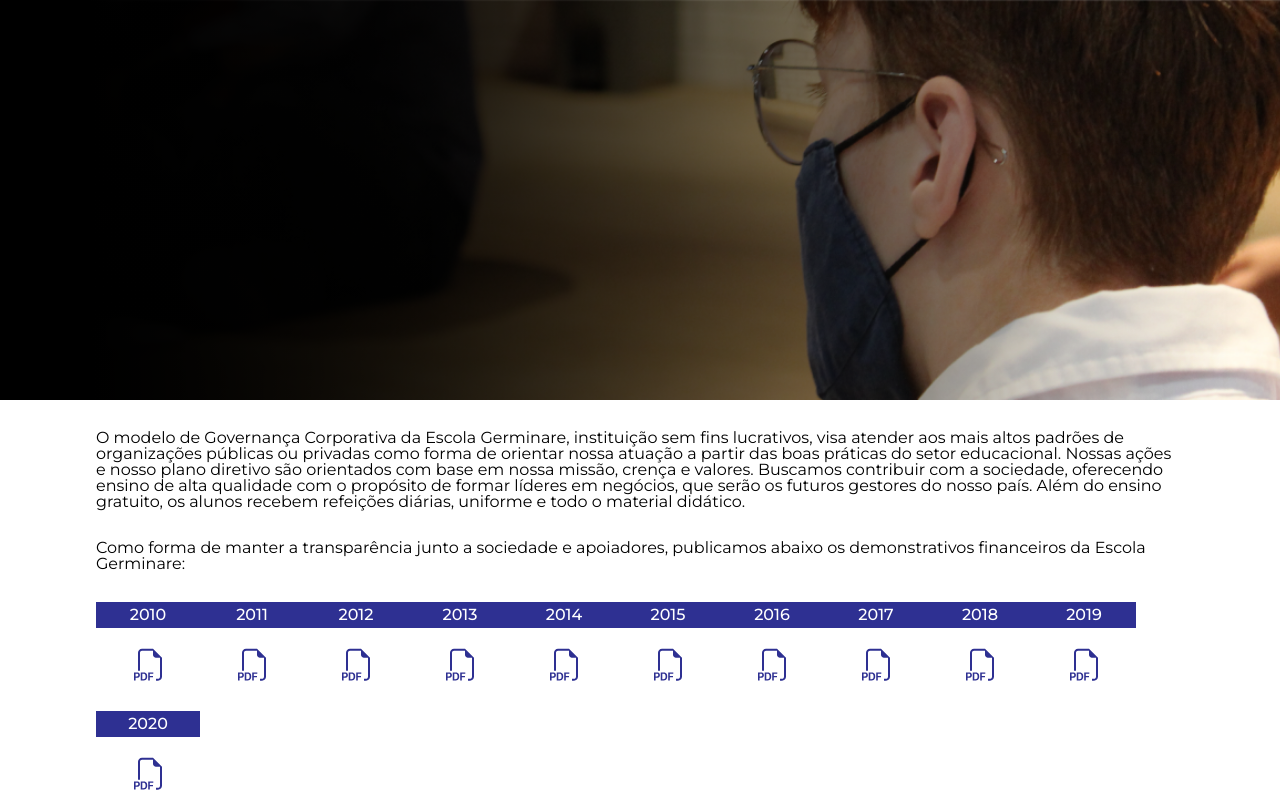
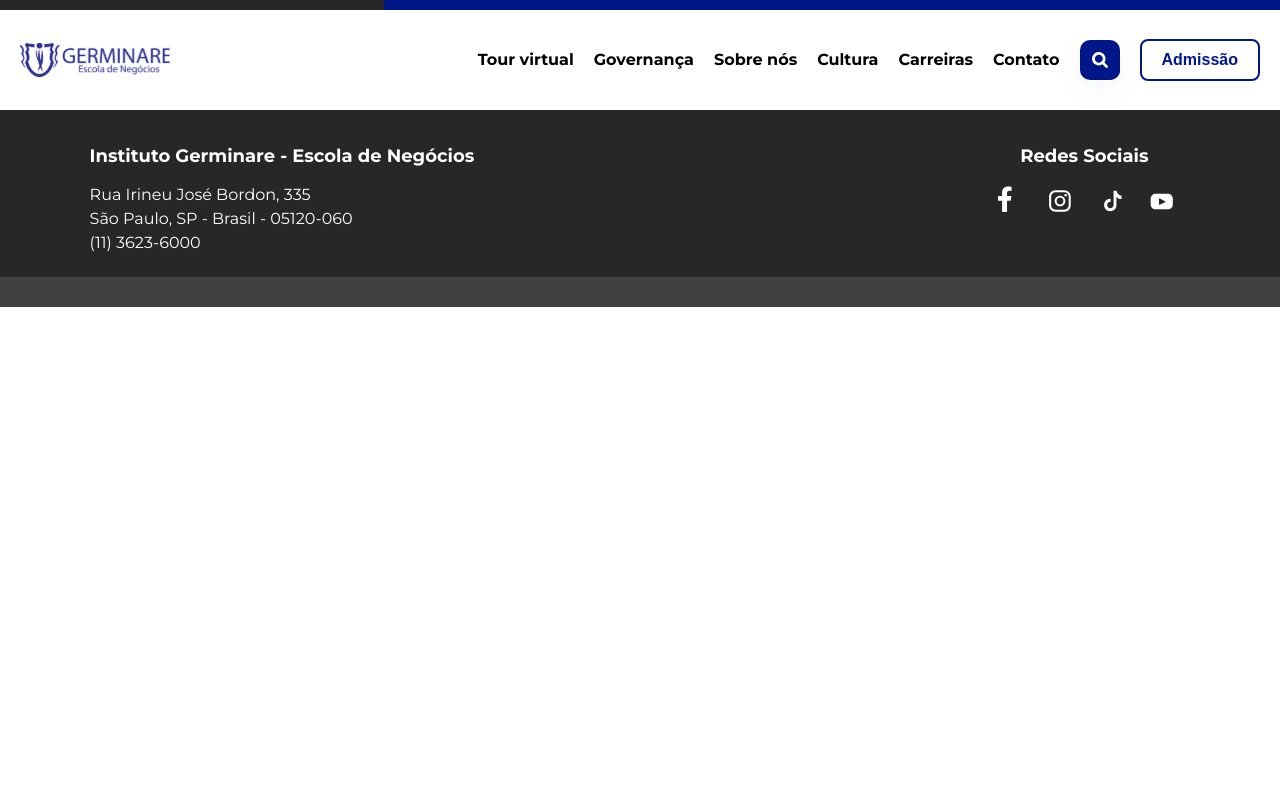
Before and after one commit to M1409/proposta-germinare, a React (Create React App) app: page / in a window 1280 px wide. Shown: the top 800 px of the page. Built offline with nearby package versions, Linux system fonts and the light colour scheme.

Commit message:
fixing develop

```diff
--- a/src/App.tsx
+++ b/src/App.tsx
@@ -1,13 +1,21 @@
-import {Routes, BrowserRouter as Router, Route} from "react-router-dom";
+import {Routes, HashRouter as Router, Route} from "react-router-dom";
 import { Governance } from "./Pages/Governance";
+import { GeneralNavBar } from "./Components";
+import { Footer } from "./Components";
+import Admission from "./Pages/Admission/Admission";
+import Home from "./Pages/Home/Home";
 export default function App() {
   return (
     <div className="App">
+      <GeneralNavBar></GeneralNavBar>
       <Router>
         <Routes>
-          <Route  path='/' element={<Governance />} />
+          <Route  path='/' element={<Home />} />
+          <Route  path='/home/admissão' element={<Admission />} />
+          <Route  path='/home/governança' element={<Governance />} />
         </Routes>
       </Router>
+      <Footer></Footer>
     </div>
   );
 }
--- a/src/Components/Footer/Footer.module.scss
+++ b/src/Components/Footer/Footer.module.scss
@@ -2,12 +2,14 @@
 $border: 30px;
 .footer{
     color: white;
-    width: calc(100vw - ($padding-left * 2));
-    position: absolute;
-    bottom: 0;
+    width: calc(100% - ($padding-left * 2));
+    // position: absolute;
+    // bottom: 0;
     background-color: #272727;
     min-height: 24%;
     padding: 0 $padding-left;
+    padding-top: calc($padding-left / 12);
+    padding-bottom: 10px;
     border-bottom: #404040 $border solid;
 
     .title{
--- a/src/Components/Footer/Footer.tsx
+++ b/src/Components/Footer/Footer.tsx
@@ -1,6 +1,6 @@
 import styles from './Footer.module.scss'
 import { ifb, iinsta, itk, iyt } from './Assets/Images/index'
-export default function Footer() {
+export function Footer() {
     return (
         <footer className={styles.footer}>
             <div className={styles.mainContainer}>
--- a/src/Components/Typography/Typography.tsx
+++ b/src/Components/Typography/Typography.tsx
@@ -2,12 +2,12 @@ import './style.scss'
 
 export type TypographyProps = {
     variant?: 'TypographyParagraph' | 'TypographySubtitle' | 'TypographyTitle'
-    color?: '#2E3092' | 'white'
+    color?: '#2E3092' | 'white'  | 'black'
     width?: string
 }   & React.DetailedHTMLProps<React.HTMLAttributes<HTMLParagraphElement>, HTMLParagraphElement>
 
 
-export function Typography({children,variant, color='#2E3092', width, ...props}:TypographyProps){
+export function Typography({children,variant, color='black', width, ...props}:TypographyProps){
 
     return (
         <p  className = {variant} style = {{color: color, width: width}} {...props}> {children} </p>
--- a/src/Components/index.ts
+++ b/src/Components/index.ts
@@ -1,3 +1,4 @@
 export { Button } from "./Button";
 export { NavBar, GeneralNavBar } from "./NavBar";
 export {Typography} from "./Typography"
+export {Footer} from './Footer'
--- a/src/Pages/Governance/Governance.tsx
+++ b/src/Pages/Governance/Governance.tsx
@@ -53,7 +53,7 @@ const documents = [
 export function Governance() {
     return (
         <>
-        <WelcomeBanner crumbColor='#95A5FC' bannerHeight='360px' bannerSrc={Banner}  titleWidth='540px'></WelcomeBanner>
+        <WelcomeBanner title='Nosso compromisso com você!' bannerSrc={Banner}  titleWidth='540px'></WelcomeBanner>
         <div className='PLStatement-all-container'>
             <p className='PLStatement-generic-text'>O modelo de Governança Corporativa da Escola Germinare, instituição sem fins lucrativos, visa atender aos mais altos padrões de organizações públicas ou privadas como forma de orientar nossa atuação a partir das boas práticas do setor educacional. Nossas ações e nosso plano diretivo são orientados com base em nossa missão, crença e valores. Buscamos contribuir com a sociedade, oferecendo ensino de alta qualidade com o propósito de formar líderes em negócios, que serão os futuros gestores do nosso país. Além do ensino gratuito, os alunos recebem refeições diárias, uniforme e todo o material didático.</p>
             <p className='PLStatement-generic-text'>Como forma de manter a transparência junto a sociedade e apoiadores, publicamos abaixo os demonstrativos financeiros da Escola Germinare:</p>
```
